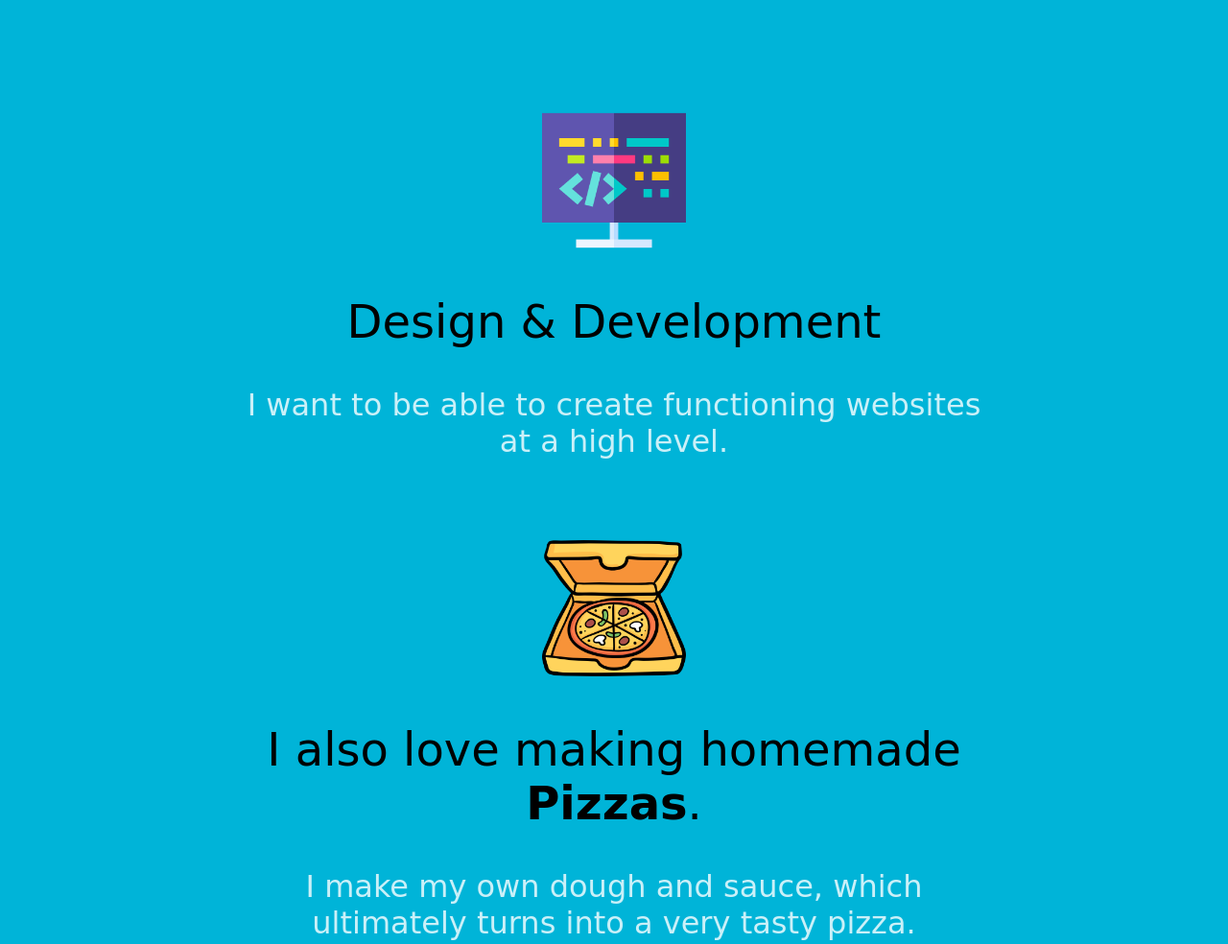
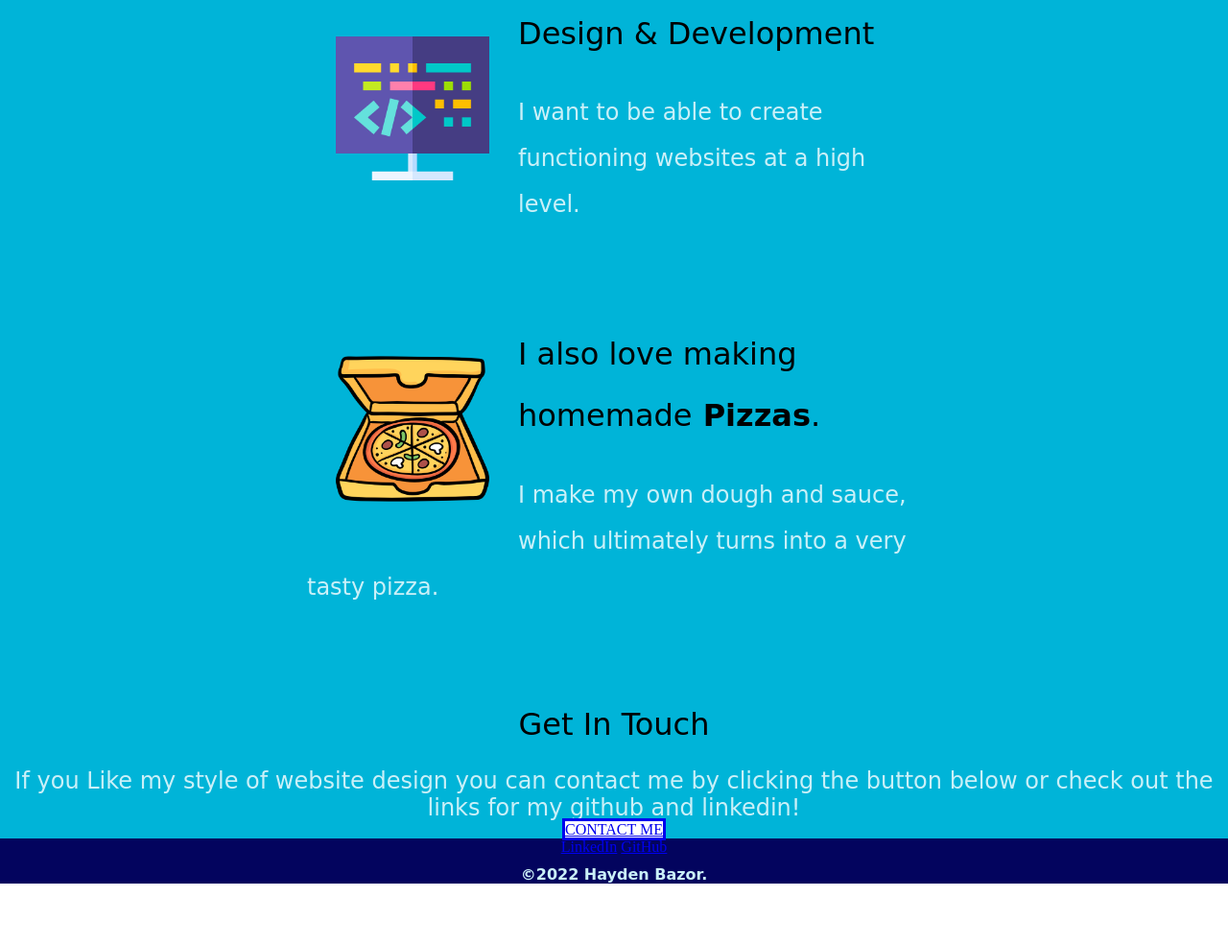
Before and after one commit to Hayden1995/Web-Dev-Folder-Projects, a plain HTML site: page newpersonal/index.html in a window 1280 px wide. Shown: the part 1350-2334 px from the top of the page at 96% size. After the commit the page ends 2271 px from the top, so only its background shows below. Drawn offline with Linux system fonts and the light colour scheme; a web font is replaced by a local one.

Commit message:
spacing and positioning changes font weight and sizes

```diff
--- a/newpersonal/index.html
+++ b/newpersonal/index.html
@@ -22,19 +22,19 @@
   </div>
   <div class="middle-container">
     <div class="profile">
-      <img src="images/happy.png" alt="" height="150px">
+      <img class="picture" src="images/happy.png" alt="">
       <img class="boat" src="images/boat.png" height="100px" alt="boat">
       <h2>Welcome!</h2>
       <p>Currently I am working towards becoming a better Web Developer!</p>
     </div>
     <div class="skills">
       <div class="skill-row">
-        <img class="coding" src="images/coding.png" height="150px" alt="">
+        <img class="coding" src="images/coding.png" alt="">
         <h2>Design & Development</h2>
         <p>I want to be able to create functioning websites at a high level.</p>
       </div>
       <div class="skill-row">
-        <img class="pizza" src="images/pizza.png" alt="" height="150px">
+        <img class="pizza" src="images/pizza.png" alt="">
         <h2>I also love making homemade<strong> Pizzas</strong>.</h2>
         <p>I make my own dough and sauce, which ultimately turns into a very tasty pizza.</p>
       </div>
--- a/newpersonal/style.css
+++ b/newpersonal/style.css
@@ -1,4 +1,3 @@
-
 body {
   margin: 0 auto 0 auto;
   text-align: center;
@@ -9,12 +8,14 @@ h1 {
   font-size: 6em;
   color: #CAF0F8;
 }
+
 h2 {
   font-family: 'Redressed', cursive;
-  font-size: 3em;
+  font-size: 2rem;
   color: black;
   font-weight: normal;
 }
+
 h3 {
   font-family: 'Redressed', cursive;
   font-size: 2em;
@@ -31,14 +32,11 @@ h4 {
 
 p {
   font-family: 'Redressed', cursive;
-  font-size: 2em;
+  font-size: 1.5rem;
   color: #CAF0F8;
   margin: 0;
   font-weight: normal;
 }
-
-
-
 
 /* id's */
 /* classes */
@@ -51,12 +49,12 @@ p {
 
 .middle-container {
   background-color: #00B4D8;
-  padding-left: 250px;
-  padding-right: 250px;
 }
+
 .bottom-container {
   background-color: #03045E;
 }
+
 .top-cloud {
   position: absolute;
   right: 300px;
@@ -68,15 +66,17 @@ p {
   left: 400px;
   bottom: 300px;
 }
+
 .plane {
   position: absolute;
   left: 270px;
   top: 290px;
 }
+
 .boat {
   position: absolute;
   right: 100px;
-  top:782px;
+  top: 782px;
 }
 
 .mountain {
@@ -84,21 +84,36 @@ p {
   margin-bottom: -69px;
 }
 
-.profile {
+.picture {
   padding-top: 80px;
+  width: 15%;
+
 }
 
-.skills {
-  padding-top: 80px;
+.coding {
+  margin: 30px;
+  width: 25%;
+  float: left;
+
 }
 
+.pizza {
+  margin: 30px;
+  width: 25%;
+  float: left;
+}
+
+.skills {}
+
 .skill-row {
-  padding-top: 80px;
+  width: 50%;
+  margin: 100px auto 100px auto;
+  text-align: left;
+  line-height: 2;
 }
-.contact-me {
-  padding-top: 80px;
-  padding-bottom: 30px;
-}
+
+.contact-me {}
+
 .btn {
   border-style: solid;
   background-color: white;
```
